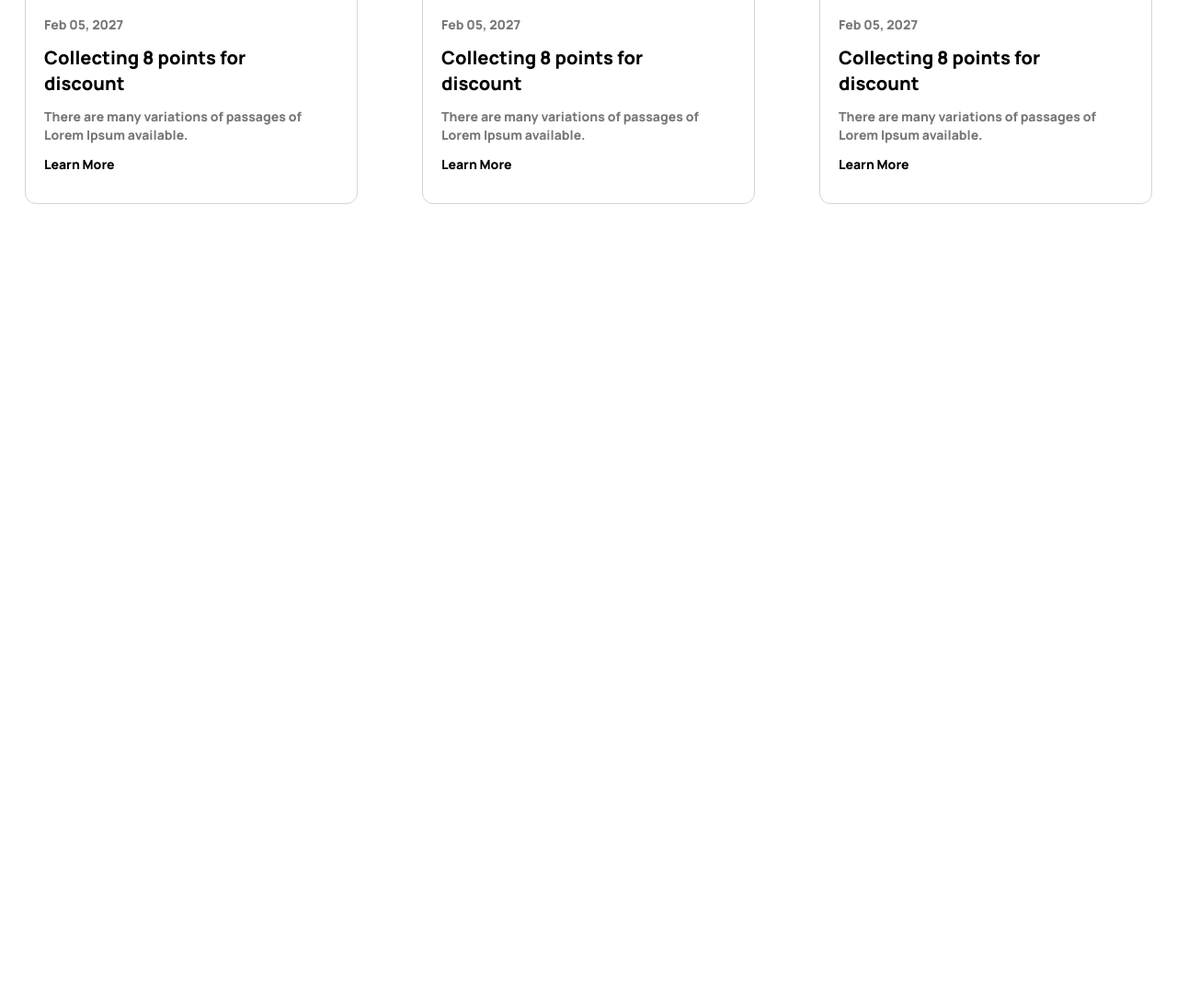
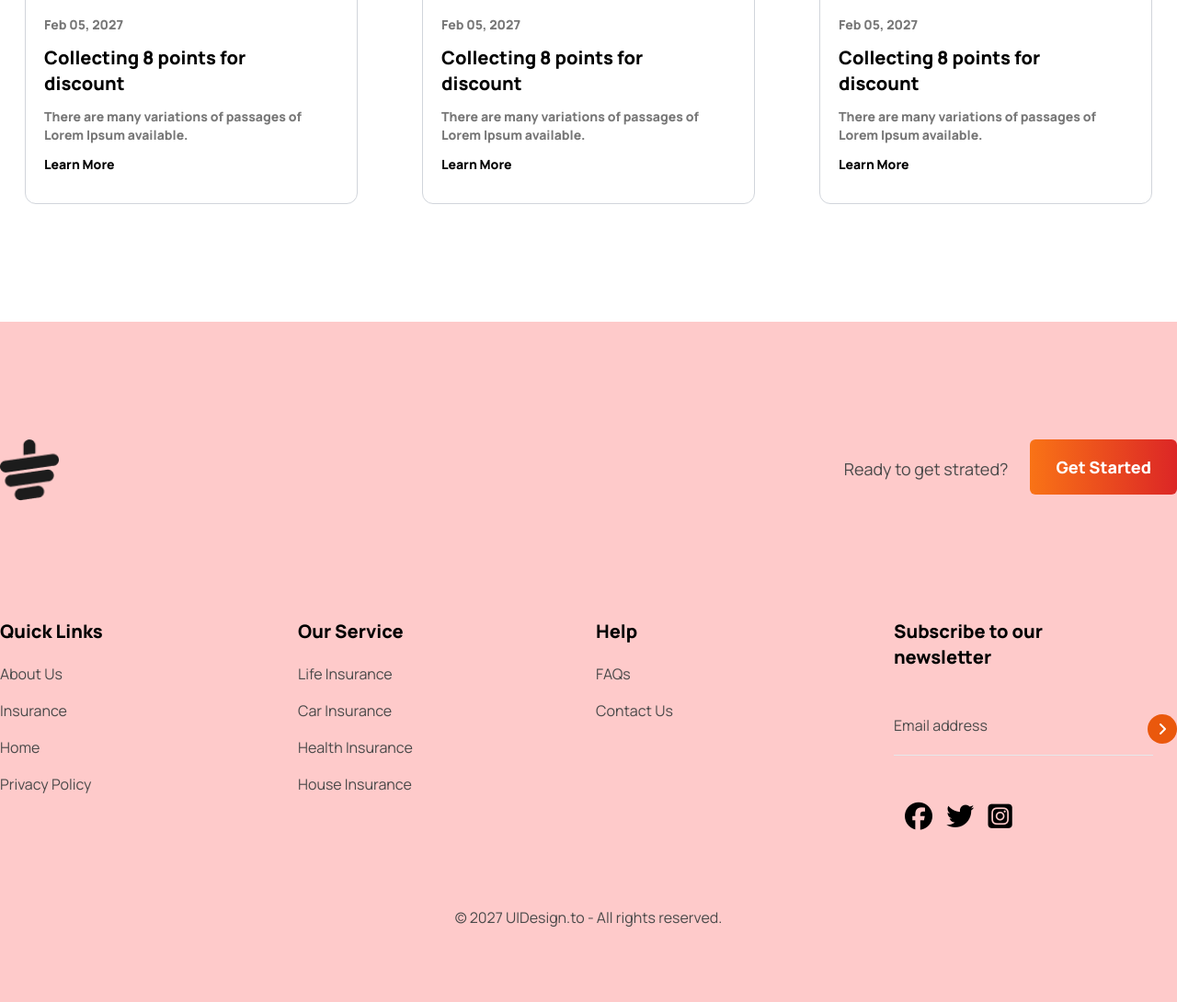
Before and after one commit to morsalin102666/tea-house-repo, a plain HTML site: page index.html in a window 1280 px wide. Shown: the part 2707-3797 px from the top of the page at 92% size. Before the commit the page ends 2929 px from the top, so only its background shows below. Drawn offline with nearby package versions, Linux system fonts and the light colour scheme.

Commit message:
footer commit

```diff
--- a/index.html
+++ b/index.html
@@ -102,16 +102,16 @@
             <div class="grid grid-cols-1 md:grid-cols-2 p-7 gap-6 mt-36">
                 <div class="grid grid-cols-2 gap-4">
                     <div>
-                        <div class="w-64 md:w-72 h-40 bg-gradient-to-r from-red-200 to-red-100 rounded-lg mb-7"></div>
-                        <div class="w-64 md:w-72 h-96 bg-gray-500 flex justify-center content-center p-12 rounded-lg">
+                        <div class="w-64 lg:w-72 h-40 bg-gradient-to-r from-red-200 to-red-100 rounded-lg mb-7"></div>
+                        <div class="w-64 lg:w-72 h-96 bg-gray-500 flex justify-center content-center p-12 rounded-lg">
                             <img src="images/fresh-2.png" alt="">
                         </div>
                     </div>
                     <div>
-                        <div class="w-64 md:w-72 h-96 bg-gray-500 flex justify-center content-center p-12 rounded-lg">
+                        <div class="w-64 lg:w-72 h-96 bg-gray-500 flex justify-center content-center p-12 rounded-lg">
                             <img src="images/fresh-1.png" alt="">
                         </div>
-                        <div class="w-64 md:w-72 h-40 bg-gradient-to-r from-zinc-300 to-zinc-100 rounded-lg mt-7"></div>
+                        <div class="w-64 lg:w-72 h-40 bg-gradient-to-r from-zinc-300 to-zinc-100 rounded-lg mt-7"></div>
                     </div>
                 </div>
                 <div class="p-5">
@@ -169,12 +169,55 @@
                 </div>
             </div>
         </section>
-
-
     </main>
     <!-- ========================= Footer section ========================== -->
-    <footer>
-
+    <footer class="bg-red-200">
+        <div class="container mx-auto mt-32 px-6 md:px-0">
+            <div class="flex justify-between content-center py-32">
+                <img class="w-16 h-16n" src="images/cup.png" alt="">
+                <div class="flex justify-center content-center">
+                    <p class="mr-6 text-lg mt-3 leading-10 font-medium text-[#494949]">Ready to get strated?</p>
+                    <div>
+                        <button class="bg-gradient-to-r from-orange-500 to-red-600 py-4 px-7 rounded-md text-white text-lg font-bold">Get Started</button>
+                    </div>
+                </div>
+            </div>
+            <div class="grid grid-cols-2 lg:grid-cols-4 gap-4">
+                <div >
+                    <h4 class="text-xl mb-3 leading-7 font-bold">Quick Links</h4>
+                    <p class="font-medium text-[#494949] py-2">About Us</p>
+                    <p class="font-medium text-[#494949] py-2">Insurance</p>
+                    <p class="font-medium text-[#494949] py-2">Home</p>
+                    <p class="font-medium text-[#494949] py-2">Privacy Policy</p>
+                </div>
+                <div>
+                    <h4 class="text-xl mb-3 leading-7 font-bold">Our Service</h4>
+                    <p class="font-medium text-[#494949] py-2">Life Insurance</p>
+                    <p class="font-medium text-[#494949] py-2">Car Insurance</p>
+                    <p class="font-medium text-[#494949] py-2">Health Insurance</p>
+                    <p class="font-medium text-[#494949] py-2">House Insurance</p>
+                </div>
+                <div>
+                    <h4 class="text-xl mb-3 leading-7 font-bold">Help</h4>
+                    <p class="font-medium text-[#494949] py-2">FAQs</p>
+                    <p class="font-medium text-[#494949] py-2">Contact Us</p>
+                </div>
+                <div>
+                    <h3 class="text-xl mb-12 leading-7 font-bold">Subscribe to our<br> newsletter</h3>
+                    <div class="flex justify-between content-center mb-3">
+                        <p class="font-medium text-[#494949]">Email address</p>
+                        <button class="w-8 h-8 bg-orange-600 rounded-full"><i class="fa-solid fa-angle-right text-white"></i></button>
+                    </div>
+                    <hr class="text-[#494949] w-11/12">
+                    <div class="mt-12">
+                        <span class="ml-3 text-3xl"><i class="fa-brands fa-facebook"></i></span>
+                        <span class="ml-3 text-3xl"><i class="fa-brands fa-twitter"></i></span>
+                        <span class="ml-3 text-3xl"><i class="fa-brands fa-square-instagram"></i></span>
+                    </div>
+                </div>
+            </div>
+            <p class="font-medium text-[#494949] py-20 text-center">© 2027 UIDesign.to - All rights reserved.</p>
+        </div>
     </footer>
 
 
```
